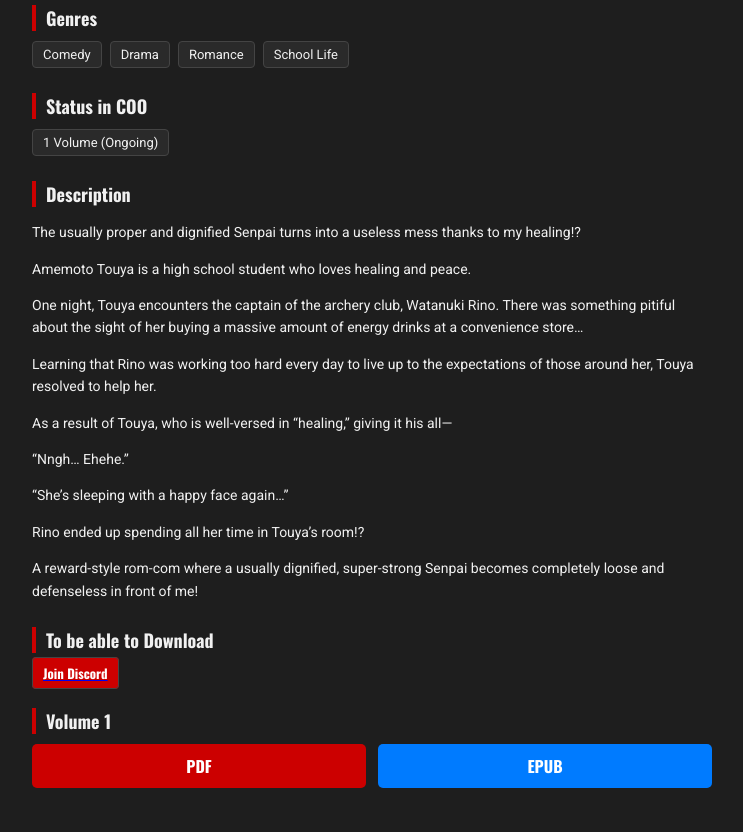
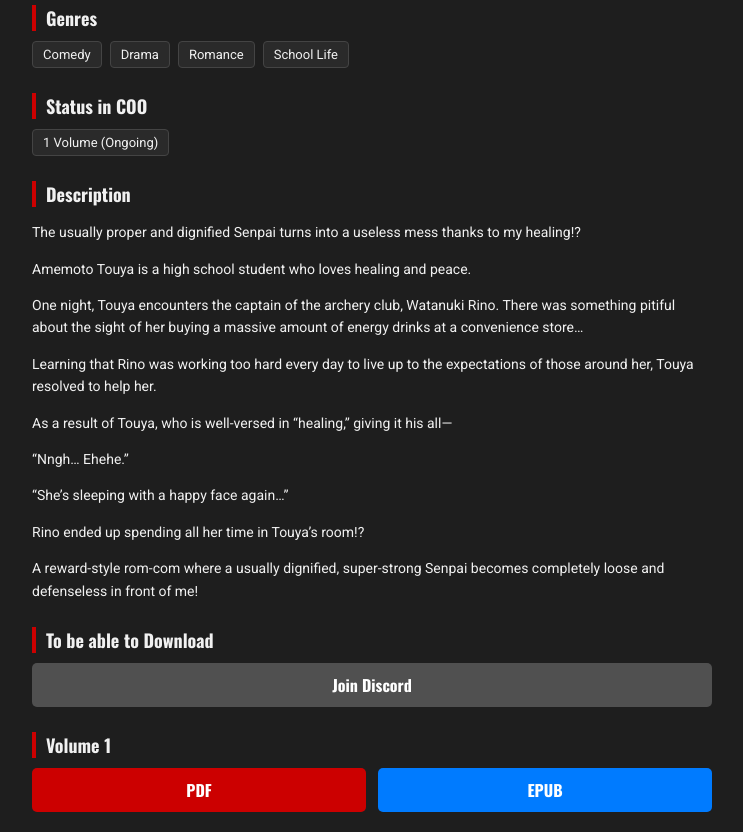
Before and after one commit to RJ-Novels/RJ-Novels, a Jekyll site: the page built from _novels/The_Beautiful_Archery_Club_Senpai.html, in a window 1280 px wide. Shown: the part 778-1610 px from the top of the page, without its empty margins (268-1011 px from the left). Built offline with Jekyll 4.4.1, drawn with Linux system fonts in a browser that asks for light colours; comment, search, counter and statistics services are not loaded; before the commit the page ends 1586 px from its top, so only the background shows below that.

Commit message:
Update download section with new button format

```diff
--- a/_novels/The_Beautiful_Archery_Club_Senpai.html
+++ b/_novels/The_Beautiful_Archery_Club_Senpai.html
@@ -61,10 +61,8 @@ order: 58
   </section>
 <section class="section">
     <h2 class="section-header">To be able to Download</h2>
-    <div class="genre-list">
-<a href="https://discord.gg/TkjTUbPxJ">
-  <span class="btn pdf">Join Discord</span>
-</a>
+    <div class="download-buttons">
+<a href="https://discord.gg/TkjTUbPxJ" class="btn discord">Join Discord</a>
 </div>
 </section>
   <section class="section">
```
